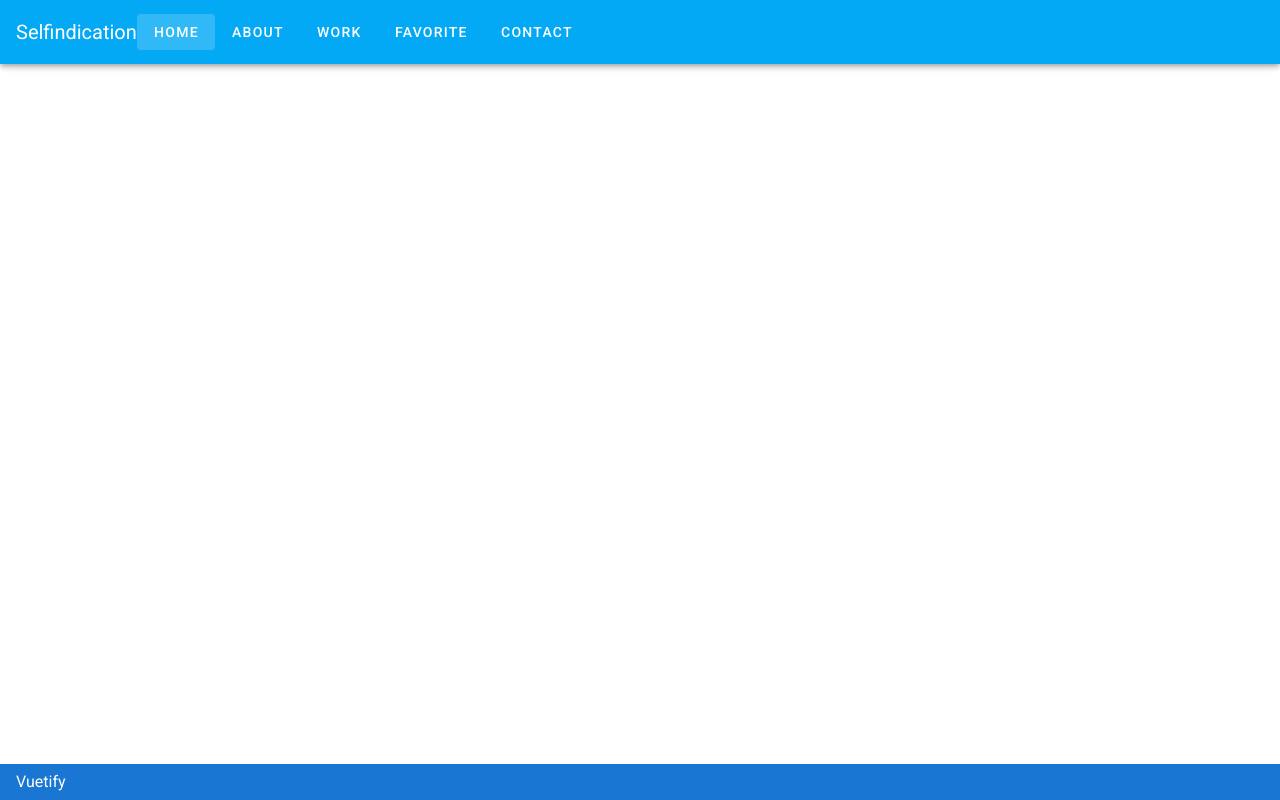
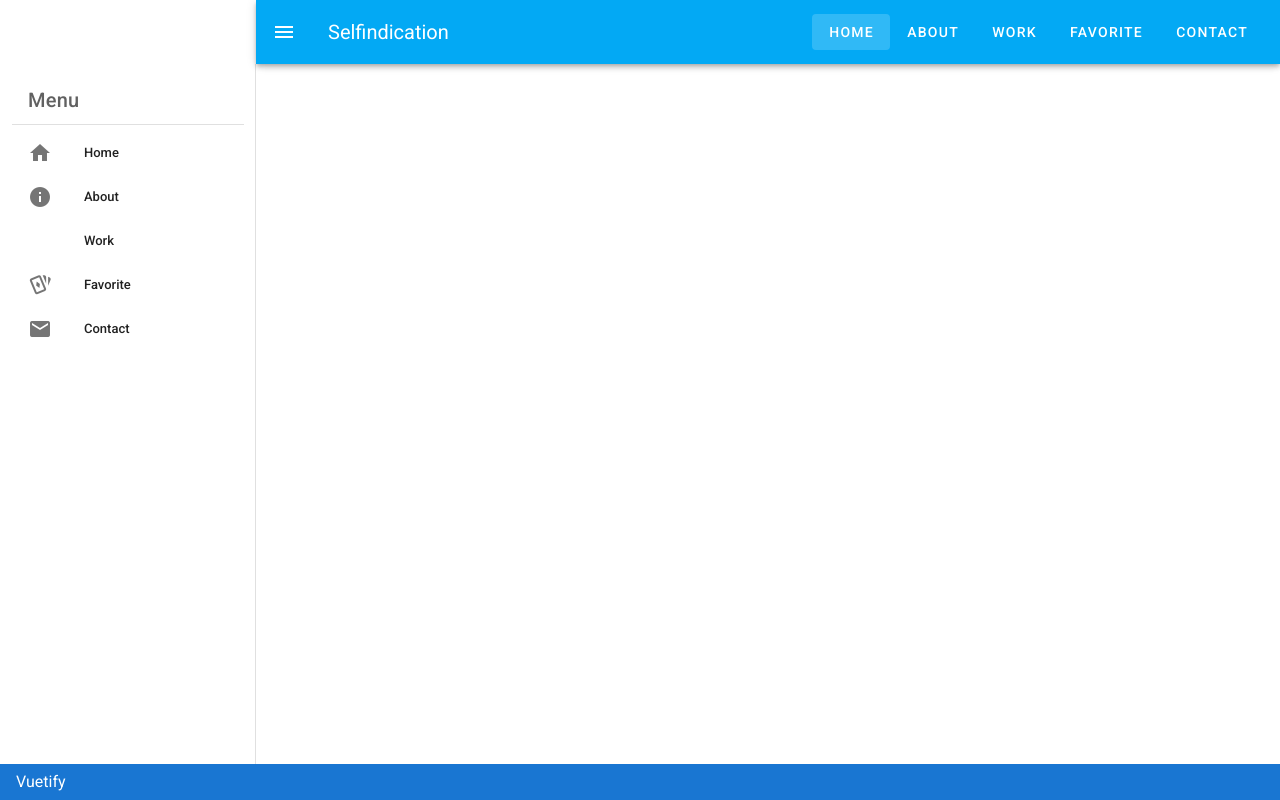
Before and after one commit to tsutomu3737/new-portfolio, a Vue app: page / in a window 1280 px wide. Built offline with nearby package versions, Linux system fonts and the light colour scheme.

Commit message:
ハンバーガーメニュー、ナビゲーションメニューの追加_20200703

```diff
--- a/src/App.vue
+++ b/src/App.vue
@@ -42,8 +42,33 @@
     </v-content>
   </v-app> -->
   <v-app>
+    <v-navigation-drawer app v-model="drawer" clipped>
+      <v-container>
+        <v-list-item>
+          <v-list-item-content>
+            <v-list-item-title class="title grey--text text--darken-2">
+              Menu
+            </v-list-item-title>
+          </v-list-item-content>
+        </v-list-item>
+        <v-divider></v-divider>
+        <v-list dense nav>
+          <v-list-item v-for="nav_list in nav_lists" :key="nav_list.name">
+            <v-list-item-icon>
+              <v-icon>{{ nav_list.icon }}</v-icon>
+            </v-list-item-icon>
+            <v-list-item-content>
+              <v-list-item-title>{{ nav_list.name }}</v-list-item-title>
+            </v-list-item-content>
+          </v-list-item>
+        </v-list>
+      </v-container>
+    </v-navigation-drawer>
+
     <v-app-bar color="light-blue" dark app>
-      <v-toolbar-title>Selfindication</v-toolbar-title>
+      <v-app-bar-nav-icon @click="drawer=!drawer"></v-app-bar-nav-icon>
+      <v-toolbar-title text to="/">Selfindication</v-toolbar-title>
+      <v-spacer></v-spacer>
       <v-btn text to="/">Home</v-btn>
       <v-btn text to="/about">About</v-btn>
       <v-btn text to="/work">Work</v-btn>
@@ -64,13 +89,21 @@
 
 export default {
   name: 'App',
-
   components: {
     // HelloWorld,
   },
 
-  data: () => ({
-    //
-  }),
+  data(){
+    return{
+      drawer: null,
+      nav_lists:[
+        {name: 'Home',icon: 'mdi-home'},
+        {name: 'About',icon: 'mdi-information'},
+        {name: 'Work',icon: 'mdi-laptop-mac'},
+        {name: 'Favorite',icon: 'mdi-cards-playing-outline'},
+        {name: 'Contact',icon: 'mdi-email'}
+      ]
+    }
+  }
 };
 </script>
```
